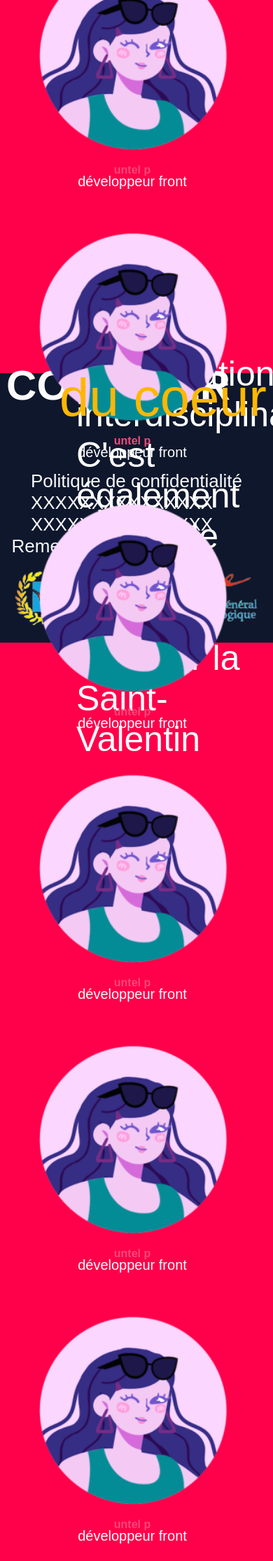
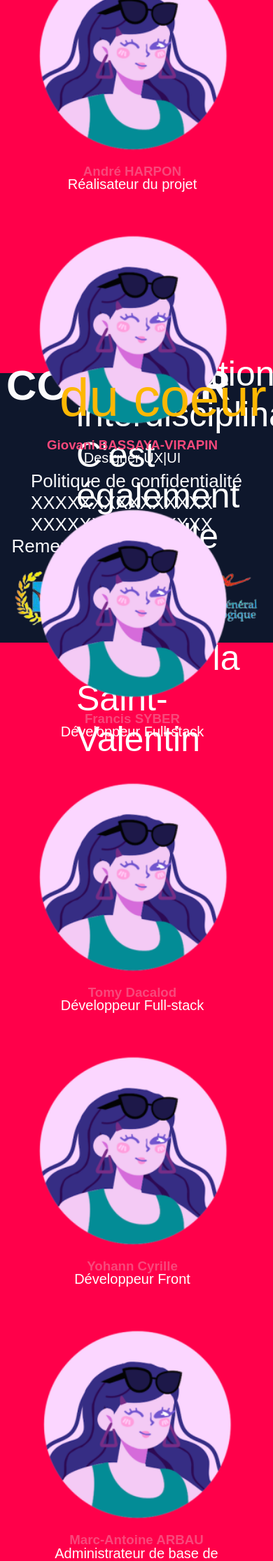
Before and after one commit to Oyokii/CourrierDuCoeur, a PHP site: page /index.php?uc=cvl in a window 390 px wide; the page is wider, and only the part inside the window is pictured. Shown: the part 2187-4417 px from the top of that part at 70% size. Run offline with PHP 8.4, Linux system fonts and the light colour scheme; some web fonts are replaced.

Commit message:
Agencement de la page cvl sans responsive de la partie remerciements

```diff
--- a/vues/cvl/cvl.php
+++ b/vues/cvl/cvl.php
@@ -78,53 +78,53 @@
             <div style="display: flex; flex: 1; flex-wrap: wrap; margin: 1em auto;">
                 <div style="text-align: center;">
                     <img src="images/FilleImgimgs_milieu.png" alt="" style="width: 300px;">
-                    <h4>untel p</h4>
-                    <p style="color: white; font-size: 20px; margin: 7% auto;">développeur front</p>
+                    <h3 style="">André HARPON</h3>
+                    <p style="color: white; font-size: 20px; margin: 7% auto;">Réalisateur du projet</p>
                 </div>
                 <div style="text-align: center;">
                     <img src="images/FilleImgimgs_milieu.png" alt="" style="width: 300px;">
-                    <h4>untel p</h4>
-                    <p style="color: white; font-size: 20px; margin: 7% auto;">développeur front</p>
+                    <h3>Giovani BASSAYA-VIRAPIN</h3>
+                    <p style="color: white; font-size: 20px; margin: 7% auto;">Designer UX|UI</p>
                 </div>
                 <div style="text-align: center;">
                     <img src="images/FilleImgimgs_milieu.png" alt="" style="width: 300px;">
-                    <h4>untel p</h4>
-                    <p style="color: white; font-size: 20px; margin: 7% auto;">développeur front</p>
+                    <h3>Francis SYBER</h3>
+                    <p style="color: white; font-size: 20px; margin: 7% auto;">Développeur Full-stack</p>
                 </div>
                 <div style="text-align: center;">
                     <img src="images/FilleImgimgs_milieu.png" alt="" style="width: 300px;">
-                    <h4>untel p</h4>
-                    <p style="color: white; font-size: 20px; margin: 7% auto;">développeur front</p>
+                    <h3>Tomy Dacalod</h3>
+                    <p style="color: white; font-size: 20px; margin: 7% auto;">Développeur Full-stack</p>
                 </div>
                 <div style="text-align: center;">
                     <img src="images/FilleImgimgs_milieu.png" alt="" style="width: 300px;">
-                    <h4>untel p</h4>
-                    <p style="color: white; font-size: 20px; margin: 7% auto;">développeur front</p>
+                    <h3>Yohann Cyrille</h3>
+                    <p style="color: white; font-size: 20px; margin: 7% auto;">Développeur Front</p>
                 </div>
                 <div style="text-align: center;">
                     <img src="images/FilleImgimgs_milieu.png" alt="" style="width: 300px;">
-                    <h4>untel p</h4>
-                    <p style="color: white; font-size: 20px; margin: 7% auto;">développeur front</p>
+                    <h3>Marc-Antoine ARBAU</h3>
+                    <p style="color: white; font-size: 20px; margin: 7% auto;">Administrateur de base de données</p>
                 </div>
                 <div style="text-align: center;">
                     <img src="images/FilleImgimgs_milieu.png" alt="" style="width: 300px;">
-                    <h4>untel p</h4>
-                    <p style="color: white; font-size: 20px; margin: 7% auto;">développeur front</p>
+                    <h3>Sacha KALADJEW</h3>
+                    <p style="color: white; font-size: 20px; margin: 7% auto;">Administrateur de base de données</p>
                 </div>
                 <div style="text-align: center;">
                     <img src="images/FilleImgimgs_milieu.png" alt="" style="width: 300px;">
-                    <h4>untel p</h4>
-                    <p style="color: white; font-size: 20px; margin: 7% auto;">développeur front</p>
+                    <h3>Dylan LASKARI</h3>
+                    <p style="color: white; font-size: 20px; margin: 7% auto;">Technicien réseau</p>
                 </div>
                 <div style="text-align: center;">
                     <img src="images/FilleImgimgs_milieu.png" alt="" style="width: 300px;">
-                    <h4>untel p</h4>
-                    <p style="color: white; font-size: 20px; margin: 7% auto;">développeur front</p>
+                    <h3>Cordell GOUDOU</h3>
+                    <p style="color: white; font-size: 20px; margin: 7% auto;">Service marketing</p>
                 </div>
                 <div style="text-align: center;">
                     <img src="images/FilleImgimgs_milieu.png" alt="" style="width: 300px;">
-                    <h4>untel p</h4>
-                    <p style="color: white; font-size: 20px; margin: 7% auto;">développeur front</p>
+                    <h3>Thomas MANIOC</h3>
+                    <p style="color: white; font-size: 20px; margin: 7% auto;">Chef de projet informatique | Développeur Front</p>
                 </div>
             </div>
 
```
